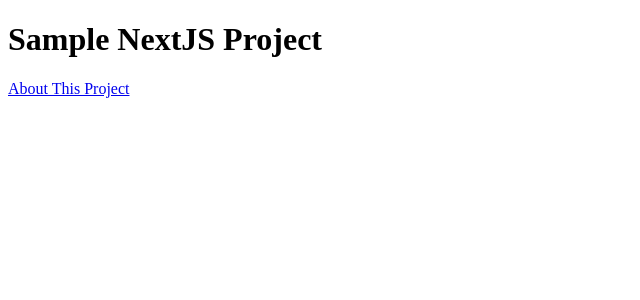
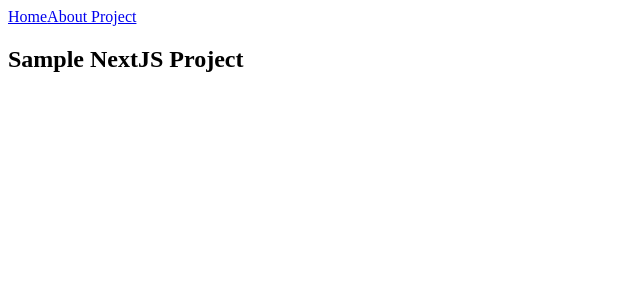
Before and after one commit to schitupolu/nextjs-react-sample, a Next.js app: page / in a window 1280 px wide. Shown: the top 300 px of the page, without its empty margins (0-640 px from the left). Built offline with nearby package versions, Linux system fonts and the light colour scheme.

Commit message:
Added Components Folder and Navbar Component

```diff
--- /dev/null
+++ b/components/Navbar/index.js
@@ -0,0 +1,31 @@
+import React, {Component} from 'react';
+import Link from 'next/link';
+
+
+class Navbar extends Component {
+    constructor(props) {
+        super(props);
+        this.props = props;
+    }
+
+    render() {
+        return (
+            <nav>
+                <div>
+                    <Link href="/">
+                        <a title="Home Page for the Project">
+                            Home
+                        </a>
+                    </Link>
+                    <Link href="/about">
+                        <a title="About Project">
+                            About Project
+                        </a>
+                    </Link>
+                </div>
+            </nav>
+        )
+    }
+}
+
+export default Navbar;
--- a/pages/index.js
+++ b/pages/index.js
@@ -1,12 +1,10 @@
-import Link from 'next/link';
+import Navbar from '../components/Navbar';
 
 const Index = () => (
-    <div>
+    <section>
+        <Navbar/>
         <h1>Sample NextJS Project</h1>
-        <Link href="about">
-            <a title="About This Project">About This Project</a>
-        </Link>
-    </div>
+    </section>
 );
 
 export default Index;
```
